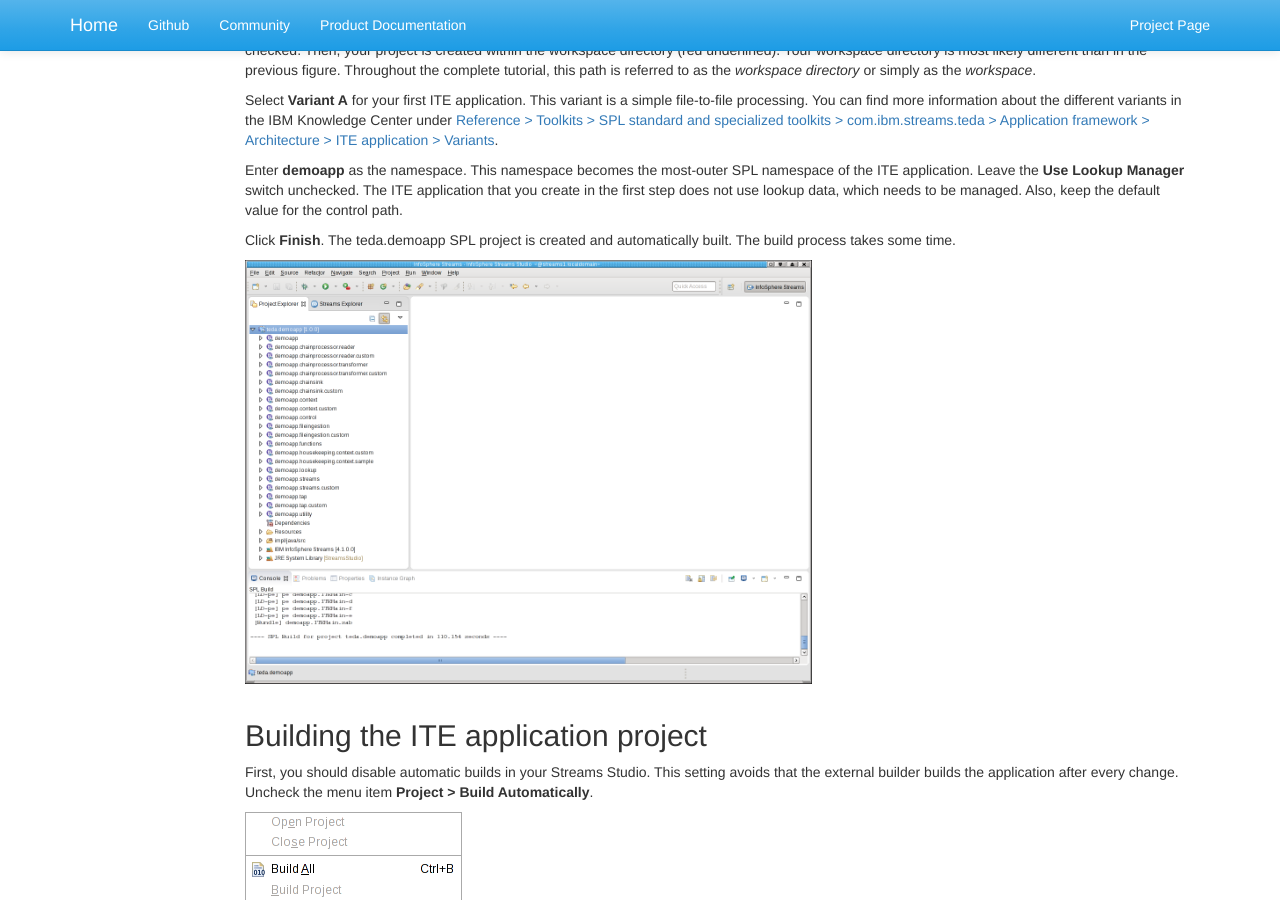
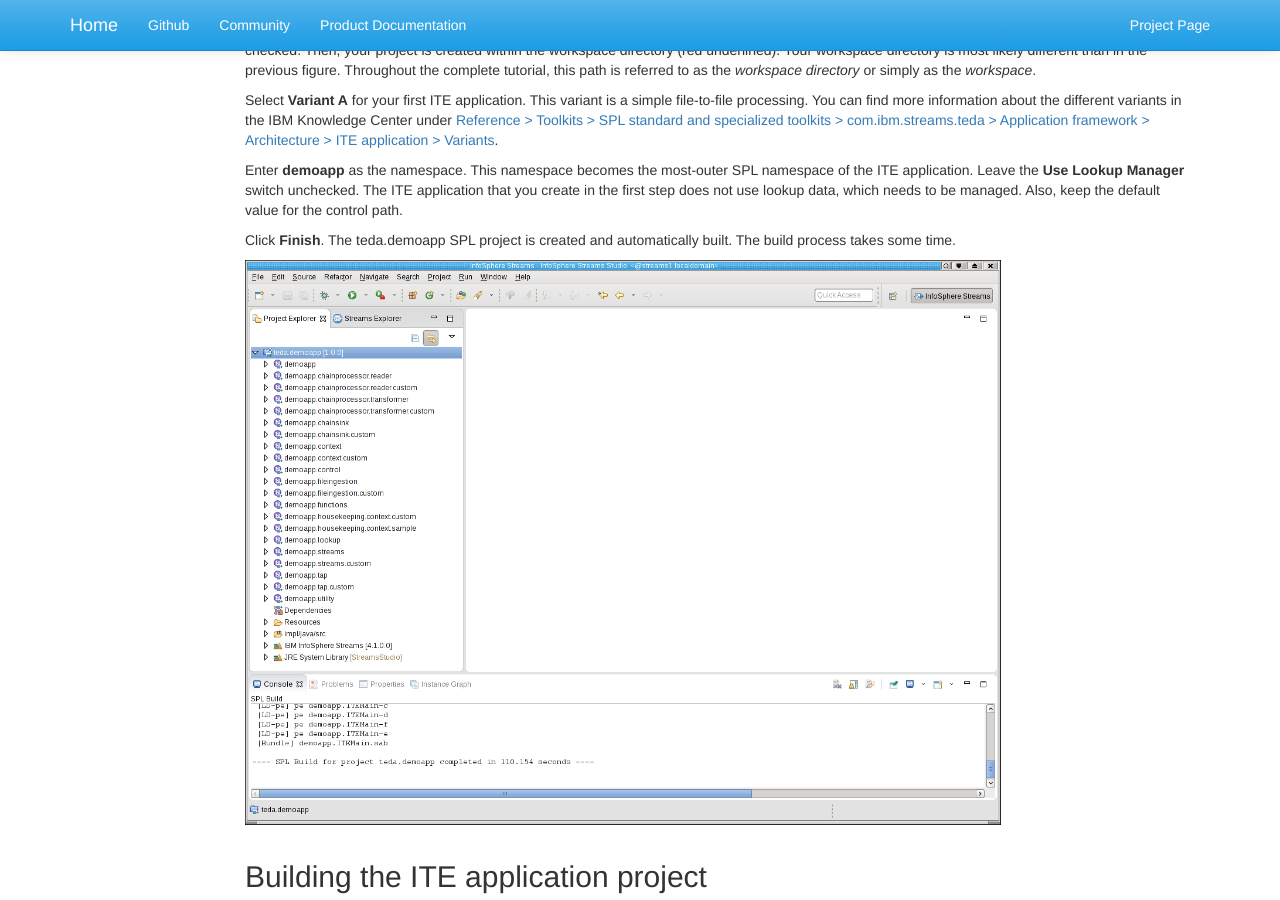
Before and after one commit to IBMStreams/streamsx.tutorial.teda, a Jekyll site: the page built from docs/1.0.2/Module-2/index.markdown, in a window 1280 px wide and 900 px high, scrolled down 2717 px. Built offline with Jekyll 4.4.1, drawn with Linux system fonts in a browser that asks for light colours; nearby versions of some CDN libraries; library files that are not in the unit come from our copies.

Commit message:
Update index.markdown

```diff
--- a/docs/1.0.2/Module-2/index.markdown
+++ b/docs/1.0.2/Module-2/index.markdown
@@ -68,7 +68,7 @@
 
 Click **Finish**. The teda.demoapp SPL project is created and automatically built. The build process takes some time.
 
-<img src="/streamsx.tutorial.teda/images/1.0.2/module-02/ProjectExplorerAfterProjectCreation.png" alt="Project Explorer showing the content of the created SPL project" style="width: 60%;"/>
+<img src="/streamsx.tutorial.teda/images/1.0.2/module-02/ProjectExplorerAfterProjectCreation.png" alt="Project Explorer showing the content of the created SPL project" style="width: 80%;"/>
 
 ## Building the ITE application project
 
@@ -84,7 +84,7 @@
 
 The Main composite of the ITE application has the name ITEMain. You find it in the Project Explorer under the **demoapp** namespace. However, before you can start the application you must start the Streams instance.
 
-<img src="/streamsx.tutorial.teda/images/1.0.2/module-02/RightClickLaunch.png" alt="Launch demoapp application" style="width: 60%;"/>
+<img src="/streamsx.tutorial.teda/images/1.0.2/module-02/RightClickLaunch.png" alt="Launch demoapp application" style="width: 80%;"/>
 
 To submit the application to a Streams runtime, navigate to the Project Explorer.
 
```
